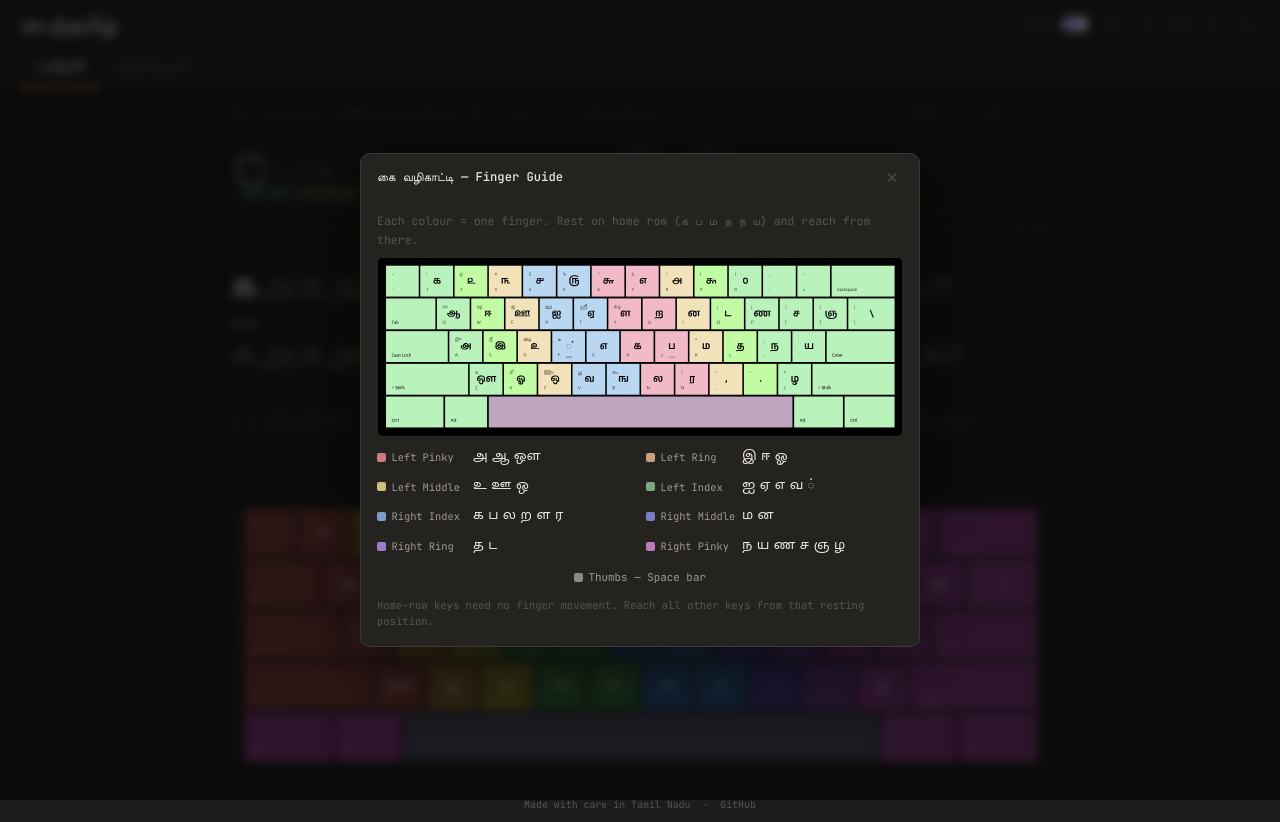
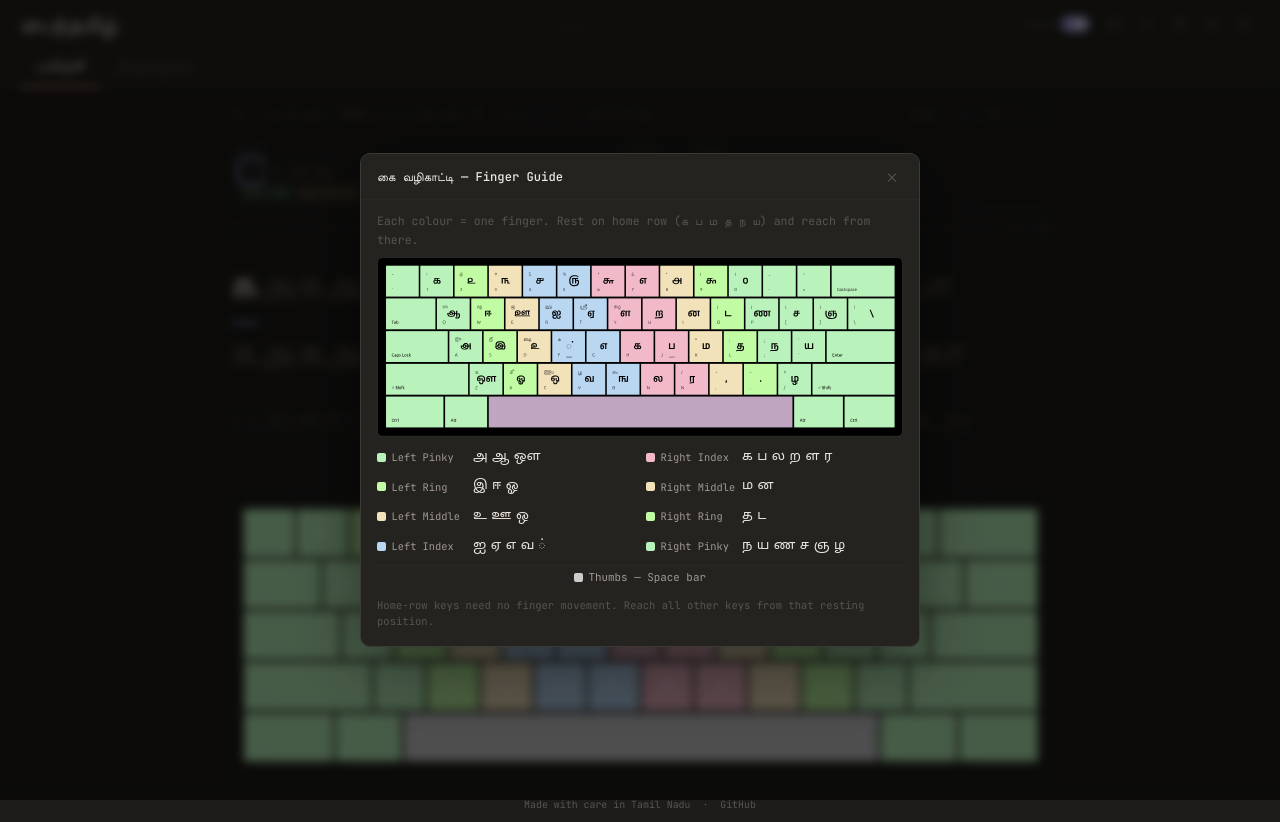
Before and after one commit to siruththondan/Payinthamil, a plain HTML site: page index.html in a window 1280 px wide. Drawn offline with Linux system fonts and the light colour scheme; a web font is replaced by a local one.

Commit message:
fixed info

```diff
--- a/js/fingerGuide.js
+++ b/js/fingerGuide.js
@@ -26,15 +26,15 @@ export const FINGER_MAP = {
 
 /* ── Finger metadata: label, Tamil chars shown, zone colour ──── */
 export const FINGER_INFO = {
-  lp: { label: 'Left Pinky',   tamil: 'அ ஆ ஔ',           css: '#c97c7c' },
-  lr: { label: 'Left Ring',    tamil: 'இ ஈ ஓ',           css: '#c9a07c' },
-  lm: { label: 'Left Middle',  tamil: 'உ ஊ ஒ',           css: '#c9c07c' },
-  li: { label: 'Left Index',   tamil: 'ஐ ஏ எ வ ்',       css: '#7ca87c' },
-  th: { label: 'Thumbs',       tamil: '(space)',           css: '#888888' },
-  ri: { label: 'Right Index',  tamil: 'க ப ல ற ள ர',     css: '#7c9cc9' },
-  rm: { label: 'Right Middle', tamil: 'ம ன',              css: '#7c7cc9' },
-  rr: { label: 'Right Ring',   tamil: 'த ட',              css: '#9c7cc9' },
-  rp: { label: 'Right Pinky',  tamil: 'ந ய ண ச ஞ ழ',   css: '#bc7cbc' },
+  lp: { label: 'Left Pinky',   tamil: 'அ ஆ ஔ',           css: '#BAF2BB' },
+  lr: { label: 'Left Ring',    tamil: 'இ ஈ ஓ',           css: '#C1FBA4' },
+  lm: { label: 'Left Middle',  tamil: 'உ ஊ ஒ',           css: '#F2E2BA' },
+  li: { label: 'Left Index',   tamil: 'ஐ ஏ எ வ ்',       css: '#BAD7F2' },
+  th: { label: 'Thumbs',       tamil: '(space)',           css: '#cccccc' },
+  ri: { label: 'Right Index',  tamil: 'க ப ல ற ள ர',     css: '#F2BAC9' },
+  rm: { label: 'Right Middle', tamil: 'ம ன',              css: '#F2E2BA' },
+  rr: { label: 'Right Ring',   tamil: 'த ட',              css: '#C1FBA4' },
+  rp: { label: 'Right Pinky',  tamil: 'ந ய ண ச ஞ ழ',   css: '#BAF2BB' },
 };
 
 /**
--- a/js/practice.js
+++ b/js/practice.js
@@ -431,13 +431,23 @@ function buildFingerLegend(){
     kbWrap.appendChild(c);
   }
   const legend=$('finger-legend');if(legend.children.length)return;
-  ['lp','lr','lm','li'].forEach(f=>legend.appendChild(mkFgRow(f)));
-  ['ri','rm','rr','rp'].forEach(f=>legend.appendChild(mkFgRow(f)));
+  // Pair left + right fingers so they appear side-by-side in the 2-column grid:
+  // lp (left col) | rp (right col)
+  // lr (left col) | rr (right col)
+  // lm (left col) | rm (right col)
+  // li (left col) | ri (right col)
+  // Left fingers in left column, right fingers in right column.
+  // Paired row by row: outer → inner (pinky→index on left, index→pinky on right)
+  const pairs=[['lp','ri'],['lr','rm'],['lm','rr'],['li','rp']];
+  pairs.forEach(([l,r])=>{
+    legend.appendChild(mkFgRow(l,'fg-left'));
+    legend.appendChild(mkFgRow(r,'fg-right'));
+  });
   const thumb=document.createElement('div');thumb.className='fg-thumb-row';
   thumb.innerHTML=`<span class="fg-swatch" style="background:${FINGER_INFO.th.css}"></span><span>Thumbs — Space bar</span>`;
   legend.appendChild(thumb);
 }
-function mkFgRow(f){const info=FINGER_INFO[f],div=document.createElement('div');div.className='fg-row';div.innerHTML=`<span class="fg-swatch" style="background:${info.css}"></span><span class="fg-label">${info.label}</span><span class="fg-chars">${info.tamil}</span>`;return div;}
+function mkFgRow(f,side=''){const info=FINGER_INFO[f],div=document.createElement('div');div.className='fg-row'+(side?' '+side:'');div.innerHTML=`<span class="fg-swatch" style="background:${info.css}"></span><span class="fg-label">${info.label}</span><span class="fg-chars">${info.tamil}</span>`;return div;}
 
 /* ── Init ────────────────────────────────────────── */
 
--- a/styles/style.css
+++ b/styles/style.css
@@ -634,16 +634,17 @@ body {
 @keyframes kpress { 0%{filter:brightness(1.4)} 100%{filter:brightness(1)} }
 
 /* ─ Finger zone colors (guide overlay mode) ─ */
+/* Finger guide: use exact SVG fill colors from Tamil99.svg */
 #keyboard.guide-mode svg g[data-finger] > rect:first-child { opacity: 1 !important; }
-#keyboard.guide-mode svg g[data-finger="lp"] > rect:first-child { fill: rgba(196,80,80,.5) !important; }
-#keyboard.guide-mode svg g[data-finger="lr"] > rect:first-child { fill: rgba(196,148,60,.5) !important; }
-#keyboard.guide-mode svg g[data-finger="lm"] > rect:first-child { fill: rgba(185,185,48,.5) !important; }
-#keyboard.guide-mode svg g[data-finger="li"] > rect:first-child { fill: rgba(62,162,78,.5) !important; }
-#keyboard.guide-mode svg g[data-finger="th"] > rect:first-child { fill: rgba(120,120,165,.44) !important; }
-#keyboard.guide-mode svg g[data-finger="ri"] > rect:first-child { fill: rgba(55,128,215,.5) !important; }
-#keyboard.guide-mode svg g[data-finger="rm"] > rect:first-child { fill: rgba(84,84,215,.5) !important; }
-#keyboard.guide-mode svg g[data-finger="rr"] > rect:first-child { fill: rgba(148,82,215,.5) !important; }
-#keyboard.guide-mode svg g[data-finger="rp"] > rect:first-child { fill: rgba(205,78,205,.5) !important; }
+#keyboard.guide-mode svg g[data-finger="lp"] > rect:first-child { fill: #BAF2BB !important; }
+#keyboard.guide-mode svg g[data-finger="lr"] > rect:first-child { fill: #C1FBA4 !important; }
+#keyboard.guide-mode svg g[data-finger="lm"] > rect:first-child { fill: #F2E2BA !important; }
+#keyboard.guide-mode svg g[data-finger="li"] > rect:first-child { fill: #BAD7F2 !important; }
+#keyboard.guide-mode svg g[data-finger="th"] > rect:first-child { fill: #cccccc !important; }
+#keyboard.guide-mode svg g[data-finger="ri"] > rect:first-child { fill: #F2BAC9 !important; }
+#keyboard.guide-mode svg g[data-finger="rm"] > rect:first-child { fill: #F2E2BA !important; }
+#keyboard.guide-mode svg g[data-finger="rr"] > rect:first-child { fill: #C1FBA4 !important; }
+#keyboard.guide-mode svg g[data-finger="rp"] > rect:first-child { fill: #BAF2BB !important; }
 
 /* ════════════════════════════════════════════════
    VIEW MODE OVERRIDES
@@ -951,7 +952,11 @@ body {
 /* ── Finger guide modal ── */
 #finger-kb-wrap { width: 100%; margin: .5rem 0; border-radius: 5px; overflow: hidden; border: 1px solid var(--border-sub); }
 #finger-kb-wrap svg { width: 100%; height: auto; display: block; }
+/* Two columns: left-hand fingers in left col, right-hand fingers in right col */
 #finger-legend  { display: grid; grid-template-columns: 1fr 1fr; gap: .3rem .75rem; margin-top: .4rem; }
+/* Left-hand rows go in column 1, right-hand rows in column 2 */
+.fg-row.fg-left  { grid-column: 1; }
+.fg-row.fg-right { grid-column: 2; }
 .fg-row   { display: flex; align-items: center; gap: .34rem; padding: .12rem 0; }
 .fg-swatch{ width: 9px; height: 9px; border-radius: 2px; flex-shrink: 0; }
 .fg-label { font-size: .65rem; color: var(--fg-2); min-width: 76px; }
@@ -992,7 +997,6 @@ body {
   #practice-main[data-view="1"] #typing-area { height: calc(var(--char-size) * 10.5); }
   #practice-main[data-view="2"] #typing-area { height: calc(var(--char-size) * 12.5); }
 }
-
 /* ═══════════════════════════════════════════════════════════════
    KEYBOARD LANGUAGE BANNER
    Shown when user presses a non-ASCII key (non-English layout).
```
